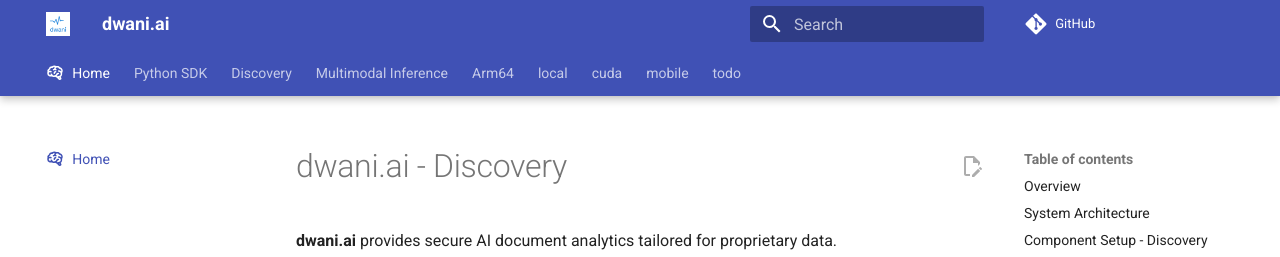
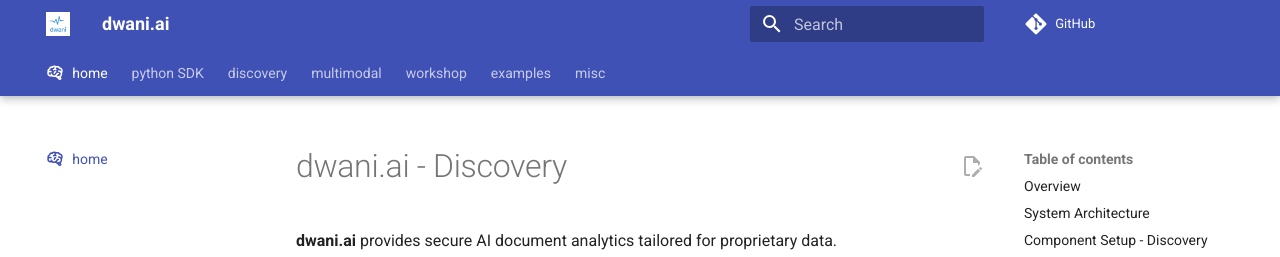
Before and after one commit to dwani-ai/docs, an MkDocs documentation site: the page built from docs/index.md, in a window 1280 px wide. Shown: the top 257 px of the page. Built offline with MkDocs 1.6.1 and Material for MkDocs 9.7.7, drawn with Linux system fonts in a browser that asks for light colours; comment, search, counter and statistics services are not loaded.

Commit message:
domain setup docs v1 (#15)
* add-dwani-workshop

* update-workshop

* update-docs-for sdk

* add-project-examples

```diff
--- a/mkdocs.yml
+++ b/mkdocs.yml
@@ -39,37 +39,43 @@ exclude_docs: |
   venv
 use_directory_urls: false
 nav:
-  - Home: index.md
-  - Python SDK: python-sdk.md
-  - Discovery:
+  - home: index.md
+  - python SDK: python-sdk.md
+  - discovery:
       - readme : discovery/index.md
       - vLLM Server: discovery/vllm_deploy.md
       - API Server: discovery/api_server_setup.md
       - Proxy Server: discovery/proxy_setup_vm.md
       - Discovery Server : discovery/discovery_setup.md
-  - Multimodal Inference:
+  - multimodal :
       - readme : multimodal/index.md
       - Docs API: multimodal/docs_setup.md
       - Translate Server: multimodal/translate_server.md
       - TTS Server: multimodal/tts-server.md
       - ASR Server: multimodal/asr_server.md
-  - Arm64:
-      - readme : arm64/README.md
-      - vLLM wheel : arm64/vllm-setup.md
-      - vLLM docker build : arm64/vllm_docker_build.md
-      - xfomers : arm64/xfomers.md
-      - flashinfer : arm64/flashinfer.md
-      - torch: arm64/torch_2_8.md
-  - local:
-      - readme : local/index.md
-      - llama.cpp : local/llama-cpp.md
-      - moondream : local/moondream.md
-  - cuda :
-      - readme : cuda/index.md
-      - cuda driver : cuda/cuda_12_9-setup.md
-      - cuda docker : cuda/cuda_docker.md
-  - mobile :
-      - readme : mobile/index.md
-      - android : mobile/android-app.md
-  - todo:
-      - arm64 upgrade : todo/todo_arm_64_arm64-gpu-tools.md
+  - workshop:
+      - readme : workshop/index.md
+  - examples:
+      - readme : examples/index.md
+  - misc:
+    - readme : misc/index.md
+    - arm64:
+        - readme : arm64/README.md
+        - vLLM wheel : arm64/vllm-setup.md
+        - vLLM docker build : arm64/vllm_docker_build.md
+        - xfomers : arm64/xfomers.md
+        - flashinfer : arm64/flashinfer.md
+        - torch: arm64/torch_2_8.md
+    - local:
+        - readme : local/index.md
+        - llama.cpp : local/llama-cpp.md
+        - moondream : local/moondream.md
+    - cuda :
+        - readme : cuda/index.md
+        - cuda driver : cuda/cuda_12_9-setup.md
+        - cuda docker : cuda/cuda_docker.md
+    - mobile :
+        - readme : mobile/index.md
+        - android : mobile/android-app.md
+    - todo:
+        - arm64 upgrade : todo/todo_arm_64_arm64-gpu-tools.md
```
Also changed, not shown: docs/examples/index.md (added, +16 -0 lines), docs/misc/index.md (added, +23 -0 lines), docs/python-sdk.md (+4 -45 lines), docs/workshop/index.md (added, +71 -0 lines).
